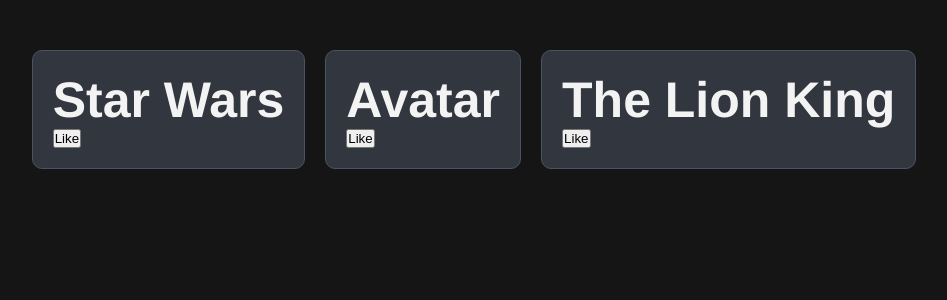
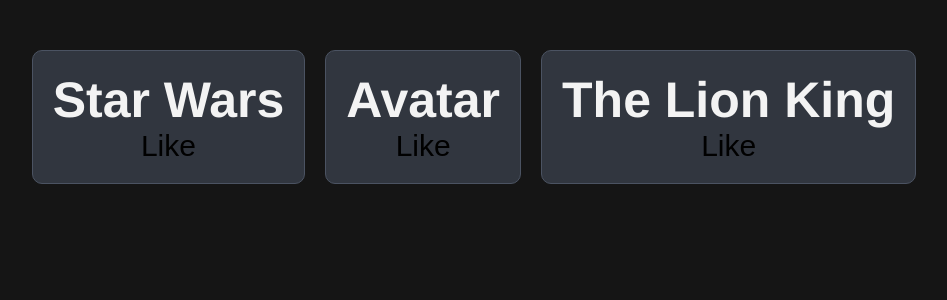
Before and after one commit to Nelson3389/MovieApp, a React (Vite) app in the folder MovieApp/: page / in a window 1280 px wide. Shown: the top 300 px of the page, without its empty margins (166-1113 px from the left). Built offline with nearby package versions, Linux system fonts and the light colour scheme.

Commit message:
[Feature] Add style to the Like buttons of the Movie titles.

```diff
--- a/MovieApp/src/index.css
+++ b/MovieApp/src/index.css
@@ -33,3 +33,12 @@
   border-radius: 10px;
   min-height: 100px;
 }
+
+button {
+  border: none;
+  font-size: 30px;
+  background-color: transparent;
+  width: 100%;
+  text-align: center;
+  cursor: pointer;
+}
```
